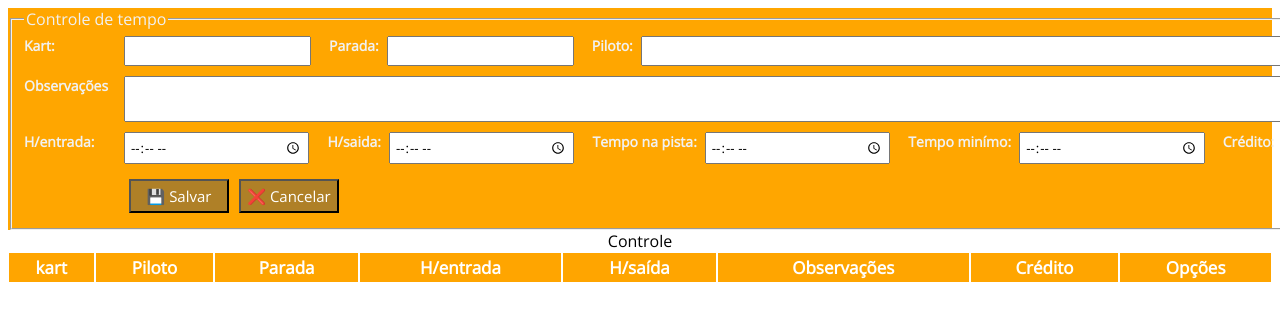
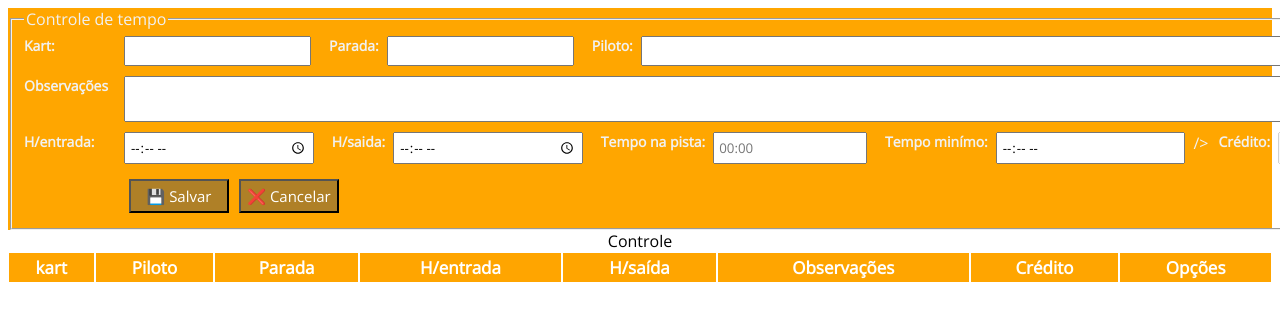
Before and after one commit to Angleybson/Maverick, a plain HTML site: page index.html in a window 1280 px wide. Shown: the top 320 px of the page. Drawn offline with nearby package versions, Linux system fonts and the light colour scheme.

Commit message:
Update index.html

```diff
--- a/index.html
+++ b/index.html
@@ -42,11 +42,11 @@
 
 
                     <label class="right-inline">Tempo na pista:</label>
-                    <input class="input-control" type="time" size="10" id="pista"/>
-
+                    <input class="input-control" type="text" size="05" id="pista" readonly placeholder="00:00"/>
 
                     <label class="right-inline">Tempo minímo:</label>
-                    <input class="input-control" type="time" size="10" id="tempo"/>
+                    <input class="input-control" type="time" size="10" id="tempo" readonly placeholder="00:50"/>
+/>
 
 
                     <label class="right-inline">Crédito: </label>
```
